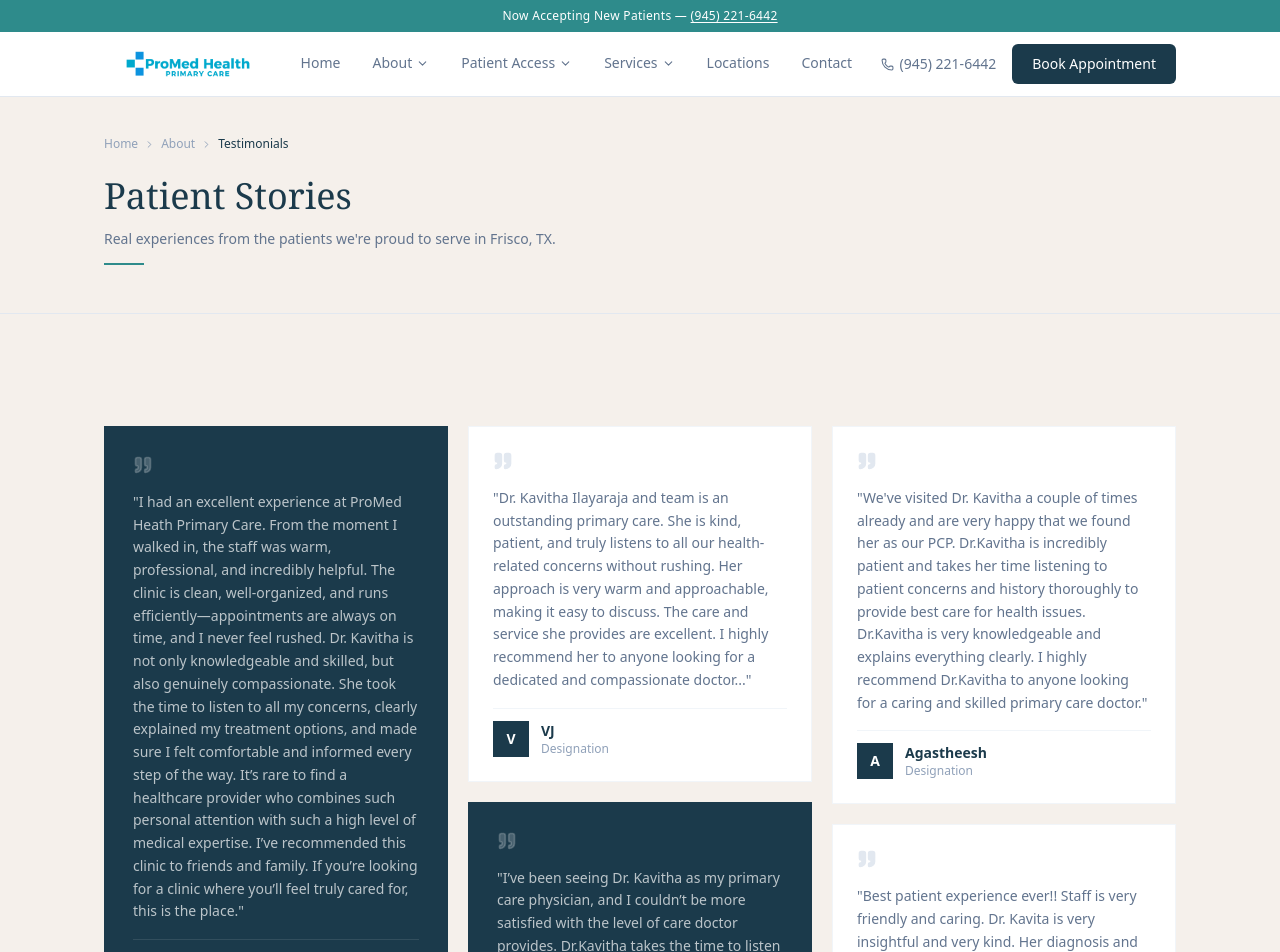
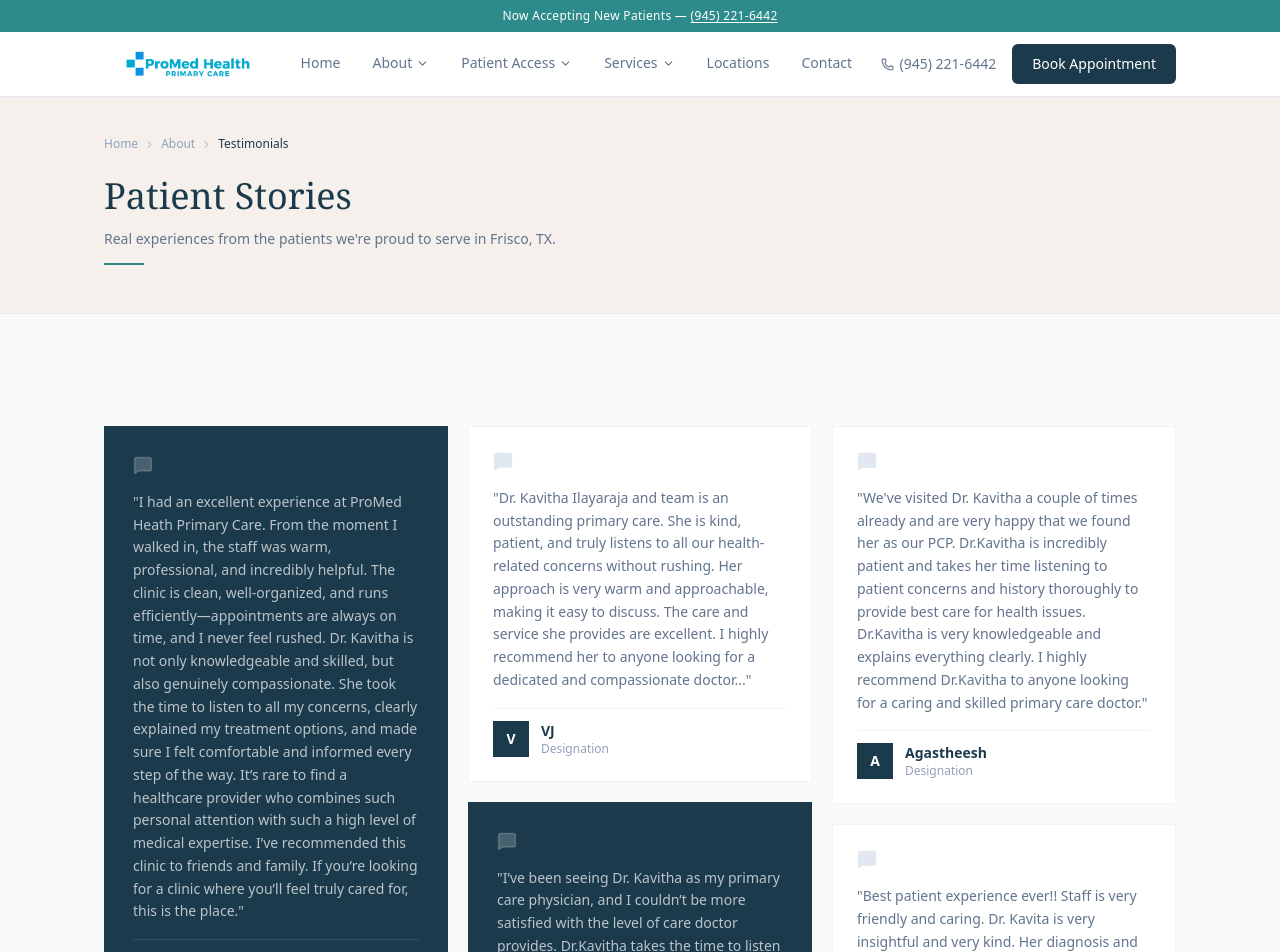
Before and after one commit to KarthikRajS32/promedhealth, a React (Vite) app: page /about/testimonials in a window 1280 px wide. Shown: the top 952 px of the page. Built offline with nearby package versions, Linux system fonts and the light colour scheme.

Commit message:
update the testimonials

```diff
--- a/src/pages/about/Testimonials.tsx
+++ b/src/pages/about/Testimonials.tsx
@@ -1,8 +1,16 @@
+import { motion } from 'framer-motion';
 import { SectionBanner } from '../../components/ui/SectionBanner';
 import { testimonials } from '../../data/content';
-import { Quote, Star } from 'lucide-react';
+import { MessageSquare } from 'lucide-react';
 
 export function Testimonials() {
+  const fadeUp = {
+    initial: { opacity: 0, y: 30 },
+    whileInView: { opacity: 1, y: 0 },
+    viewport: { once: true },
+    transition: { duration: 0.6 }
+  };
+
   return (
     <div className="flex flex-col">
       <SectionBanner
@@ -12,14 +20,18 @@ export function Testimonials() {
       />
 
       {/* Testimonials — masonry columns */}
-      <section className="section-padding bg-brand-warm">
+      <section className="section-padding bg-gray-50">
         <div className="container-custom">
-          <div className="columns-1 sm:columns-2 lg:columns-3 gap-5 space-y-0 animate-fade-up">
+          <div className="columns-1 sm:columns-2 lg:columns-3 gap-5 space-y-0">
             {testimonials.map((item, idx) => {
               const isFeatured = idx === 0 || idx === 3;
               return (
-                <div
+                <motion.div
                   key={idx}
+                  initial={{ opacity: 0, y: 20 }}
+                  whileInView={{ opacity: 1, y: 0 }}
+                  viewport={{ once: true }}
+                  transition={{ duration: 0.5, delay: idx * 0.05 }}
                   className={`break-inside-avoid mb-5 flex flex-col gap-4 border hover:shadow-md transition-all duration-300 ${
                     isFeatured
                       ? 'bg-brand-primary border-brand-primary p-7'
@@ -28,8 +40,7 @@ export function Testimonials() {
                 >
                   {/* Stars + quote */}
                   <div className="flex items-center justify-between">
-
-                    <Quote
+                    <MessageSquare
                       size={20}
                       className={isFeatured ? 'text-white/20' : 'text-slate-200'}
                       fill="currentColor"
@@ -61,7 +72,7 @@ export function Testimonials() {
                       }`}>Designation</p>
                     </div>
                   </div>
-                </div>
+                </motion.div>
               );
             })}
           </div>
@@ -71,14 +82,24 @@ export function Testimonials() {
       {/* CTA */}
       <section className="bg-brand-primary py-14">
         <div className="container-custom flex flex-col lg:flex-row items-center justify-between gap-6">
-          <div className="text-center lg:text-left space-y-1">
+          <motion.div
+            {...fadeUp}
+            className="text-center lg:text-left space-y-1"
+          >
             <h2 className="text-2xl text-white">Ready to Experience the Difference?</h2>
             <p className="text-sm text-white/50">Join hundreds of satisfied patients at ProMed Health Primary Care in Frisco, TX.</p>
-          </div>
-          <a href="/appointments"
-            className="inline-flex items-center gap-2 bg-brand-secondary hover:bg-[#267a7a] text-white text-sm font-medium px-7 py-3.5 transition-colors shrink-0">
-            Book Your Visit
-          </a>
+          </motion.div>
+          <motion.div
+            initial={{ opacity: 0, scale: 0.9 }}
+            whileInView={{ opacity: 1, scale: 1 }}
+            viewport={{ once: true }}
+            transition={{ duration: 0.5 }}
+          >
+            <a href="/appointments"
+              className="inline-flex items-center gap-2 bg-brand-secondary hover:bg-[#267a7a] text-white text-sm font-medium px-7 py-3.5 transition-colors shrink-0">
+              Book Your Visit
+            </a>
+          </motion.div>
         </div>
       </section>
     </div>
```
